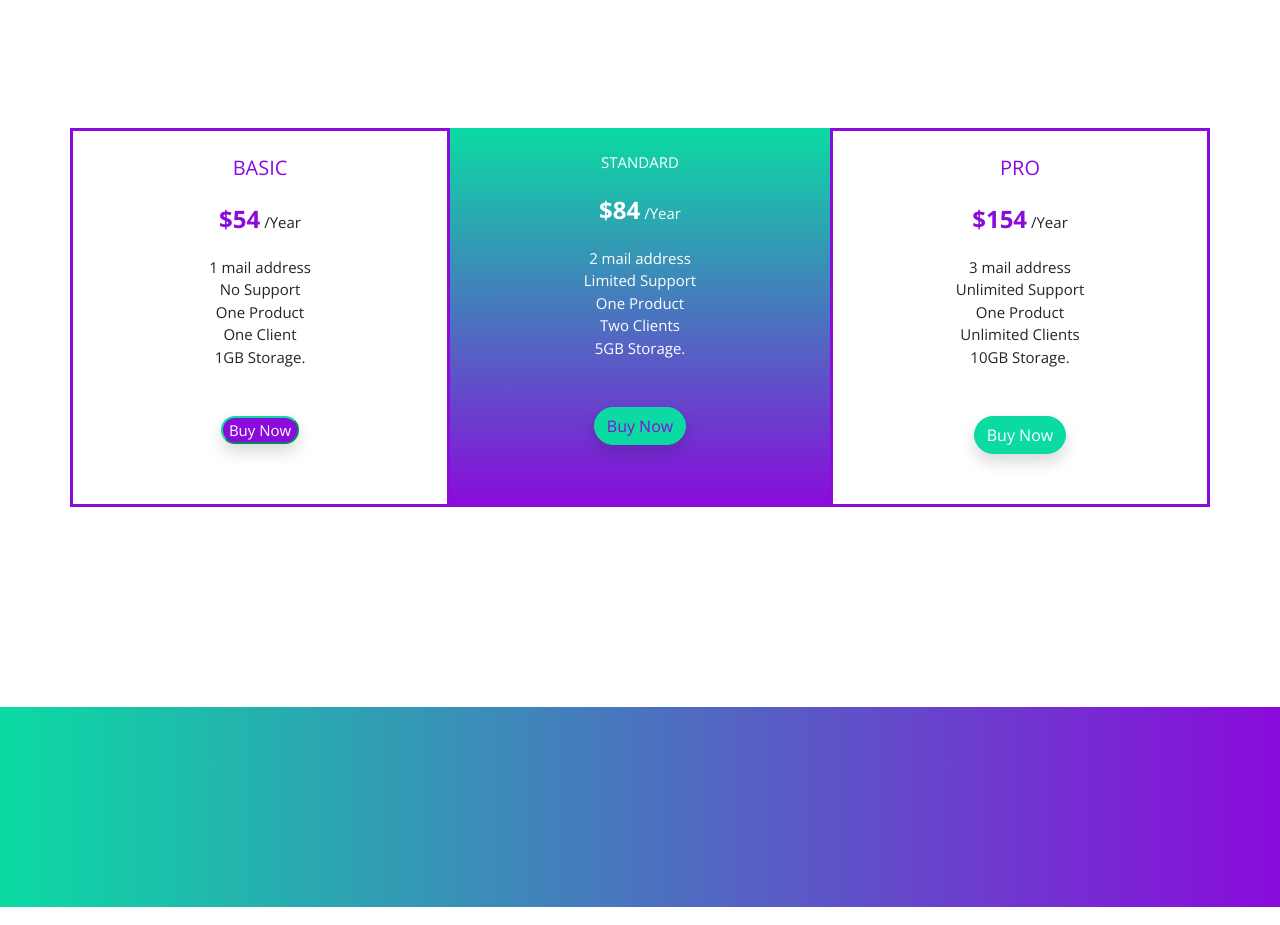
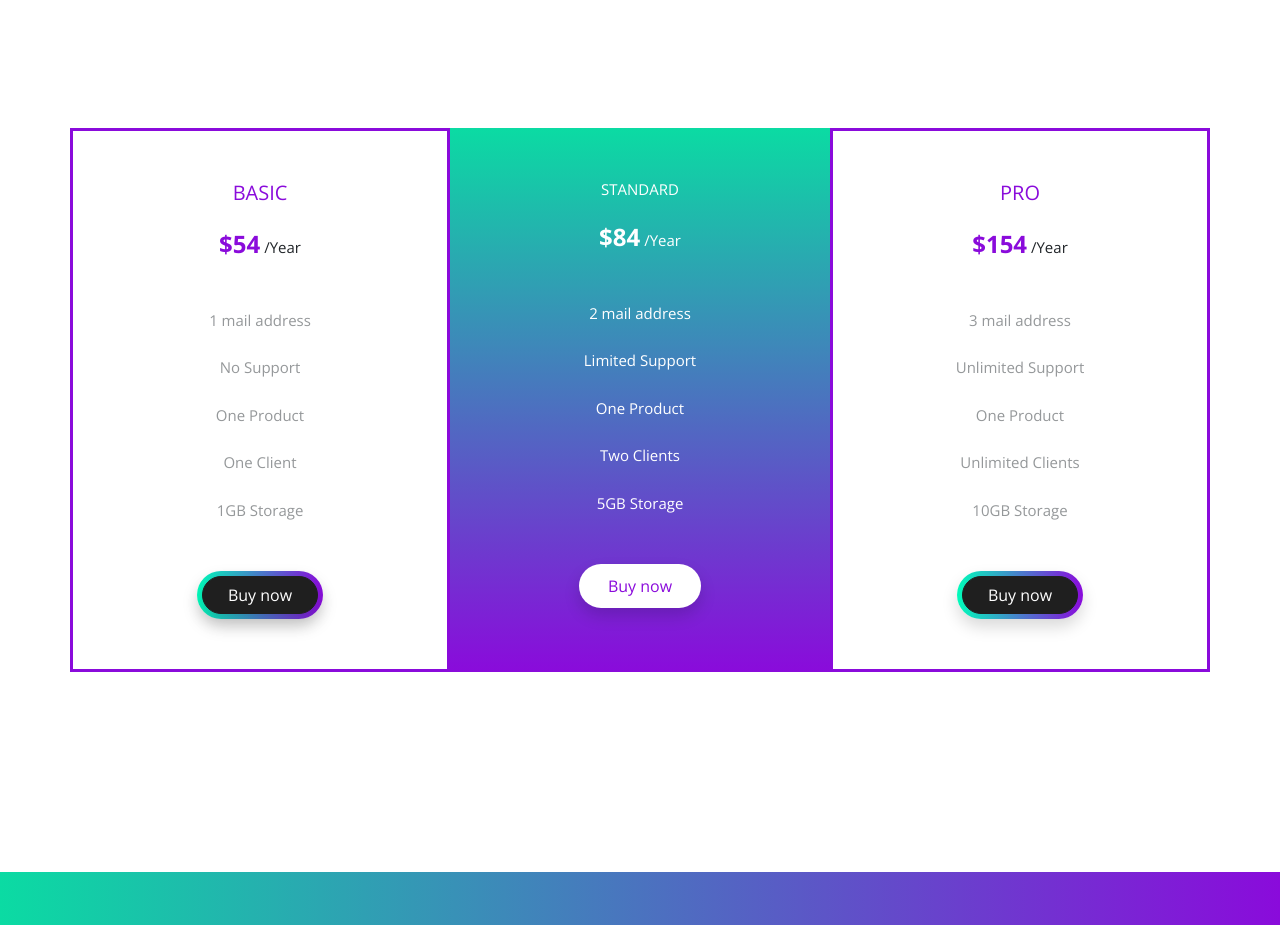
Before and after one commit to Battryu/Webudvikling, a plain HTML site: page index.html in a window 1280 px wide. Shown: the part 1520-2445 px from the top of the page. Drawn offline with nearby package versions, Linux system fonts and the light colour scheme.

Commit message:
Knapper under "Cards" er ændret og er stylet, så de matcher XD-filen. Lavet padding under cards.

```diff
--- a/css/_myStyles.scss
+++ b/css/_myStyles.scss
@@ -94,6 +94,24 @@ img {
   color: $sitegreen;
 }
 
+.btn-border-card
+{
+  background: linear-gradient(to right, $sitegreen, $siteblue, $sitepurple,);
+  padding: 5px;
+  width: fit-content;
+}
+
+.btn-white-card {
+  background: white;
+  padding: 4px;
+  width: fit-content;
+
+  .btn-light {
+    background-color: white;
+    border: white;
+  }
+}
+
   .jumbotron {
     padding: 0;
     height: 700px;
@@ -144,7 +162,6 @@ img {
       }
     }
   }
-
 
 
 
@@ -200,13 +217,6 @@ img {
 /*PORTFOLIO*/
 
 
-.header_img
-{
-  background-image: url("../images/bridge-1660417_1920.jpg");
-  background-position:center;
-  background-size: cover;
-}
-
 
 /* ABOUT US */
 
--- a/index.html
+++ b/index.html
@@ -155,40 +155,67 @@
 <div class="container mt-1 text-center">
 
     <div class="row pb-lg-3  justify-content-center">
-        <div class="col-12 col-md-6 col-lg-4 mb-2 mb-md-0 purpleborder">
+        <div class="col-12 col-md-6 col-lg-4 mb-2 mb-md-0 purpleborder py-2">
 
 
-            <span class="text-primary  h5 mb-1"><br>BASIC<br><br></span>
+            <span class="text-primary  h5 mb-1">BASIC<br><br></span>
             <span class="text-primary font-weight-bold h4">$54</span>
-            <span>/Year<br><br>1 mail address<br>No Support<br>One Product<br>One Client<br>1GB Storage.<br><br></span>
+            <span>/Year</span>
+            <p class="mb-1 text-light mt-2">1 mail address</p>
+            <p class="mb-1 text-light">No Support</p>
+            <p class="mb-1 text-light">One Product</p>
+            <p class="mb-1 text-light">One Client</p>
+            <p class="mb-2 text-light">1GB Storage</p>
 
-            <button type="submit"
-                    class="mt-1 mb-2 btn-primary btn-outline-secondary rounded-pill text-white shadow">Buy Now
-            </button>
+
+
+            <div class="btn-border-card rounded-pill m-auto shadow">
+                <a href="#" class="btn btn-dark rounded-pill shadow px-1" role="button">Buy now</a>
+            </div>
 
         </div>
 
-        <div class= "cols-12 col-md-6 col-lg-4 mb-2 mb-md-0 bg-gradient-primary">
+        <div class= "cols-12 col-md-6 col-lg-4 mb-2 mb-md-0 bg-gradient-primary py-2">
             <div class="bg-purple">
-                <span class="text-white mb-1"><br>STANDARD<br><br></span>
+                <span class="text-white mb-1">STANDARD<br><br></span>
                 <span class="text-white font-weight-bold h4"> $84</span>
-                <span class="text-white">/Year<br><br>2 mail address<br>Limited Support<br>One Product<br>Two Clients<br>5GB Storage.<br><br></span>
+                <span class="text-white">/Year</span>
+                <p class="mb-1 text-white mt-2">2 mail address</p>
+                <p class="mb-1 text-white">Limited Support</p>
+                <p class="mb-1 text-white">One Product</p>
+                <p class="mb-1 text-white">Two Clients</p>
+                <p class="mb-2 text-white">5GB Storage</p>
+
 
             </div>
-            <button type="submit"
-                    class="mt-1 mb-2 btn btn-secondary rounded-pill text-primary shadow">Buy Now
-            </button>
+
+
+
+            <div class="btn-white-card rounded-pill m-auto shadow">
+                <a href="#" class="btn btn-light text-primary rounded-pill px-1" role="button">Buy now</a>
+            </div>
+
+
 
         </div>
 
-        <div class="cols-12 col-md-6 col-lg-4 mb-2 mb-md-0  purpleborder">
-            <span class="text-primary h5 mb-1"><br>PRO<br><br></span>
+        <div class="cols-12 col-md-6 col-lg-4 mb-2 mb-md-0  purpleborder py-2">
+            <span class="text-primary h5 mb-1">PRO<br><br></span>
             <span class="text-primary font-weight-bold h4"> $154</span>
-            <span>/Year<br><br>3 mail address<br>Unlimited Support<br>One Product<br>Unlimited Clients<br>10GB Storage.<br><br></span>
+            <span>/Year</span>
+            <p class="mb-1 text-light mt-2">3 mail address</p>
+            <p class="mb-1 text-light">Unlimited Support</p>
+            <p class="mb-1 text-light">One Product</p>
+            <p class="mb-1 text-light">Unlimited Clients</p>
+            <p class="mb-2 text-light">10GB Storage</p>
 
-            <button type="submit"
-                    class="mt-1 mb-2 btn btn-secondary rounded-pill text-white shadow">Buy Now
-            </button>
+
+
+            <div class="btn-border-card rounded-pill m-auto shadow">
+                <a href="#" class="btn btn-dark rounded-pill px-1" role="button">Buy now</a>
+            </div>
+
+
         </div>
 
     </div>
```
Also changed, not shown: css/styles.css, 1 other file.
